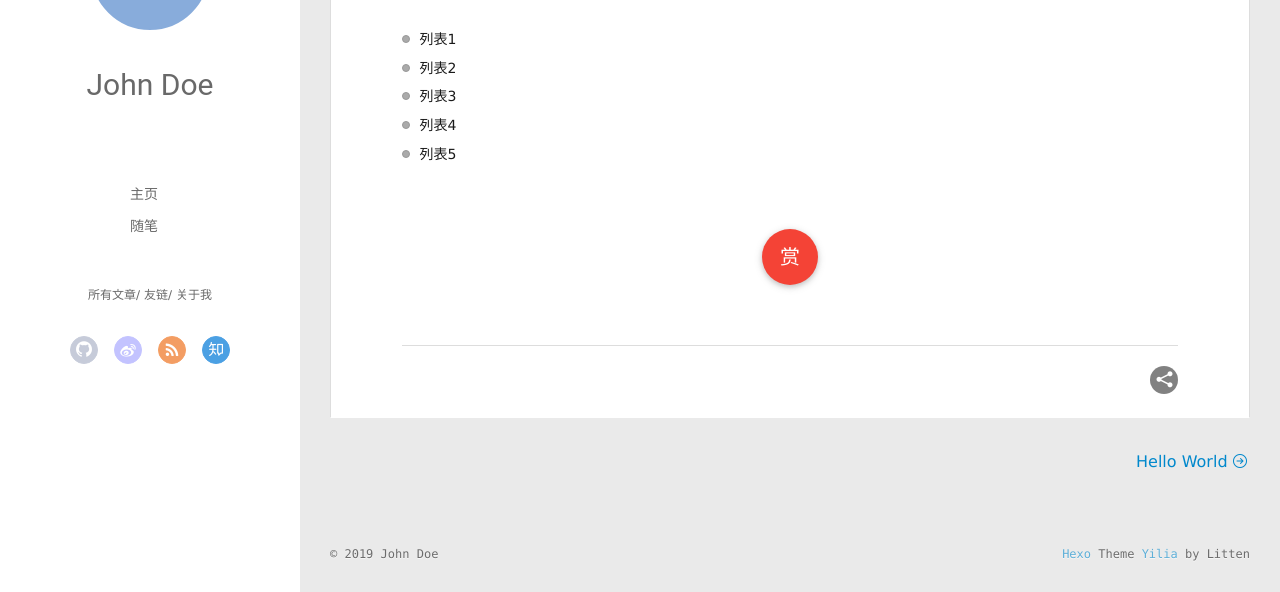
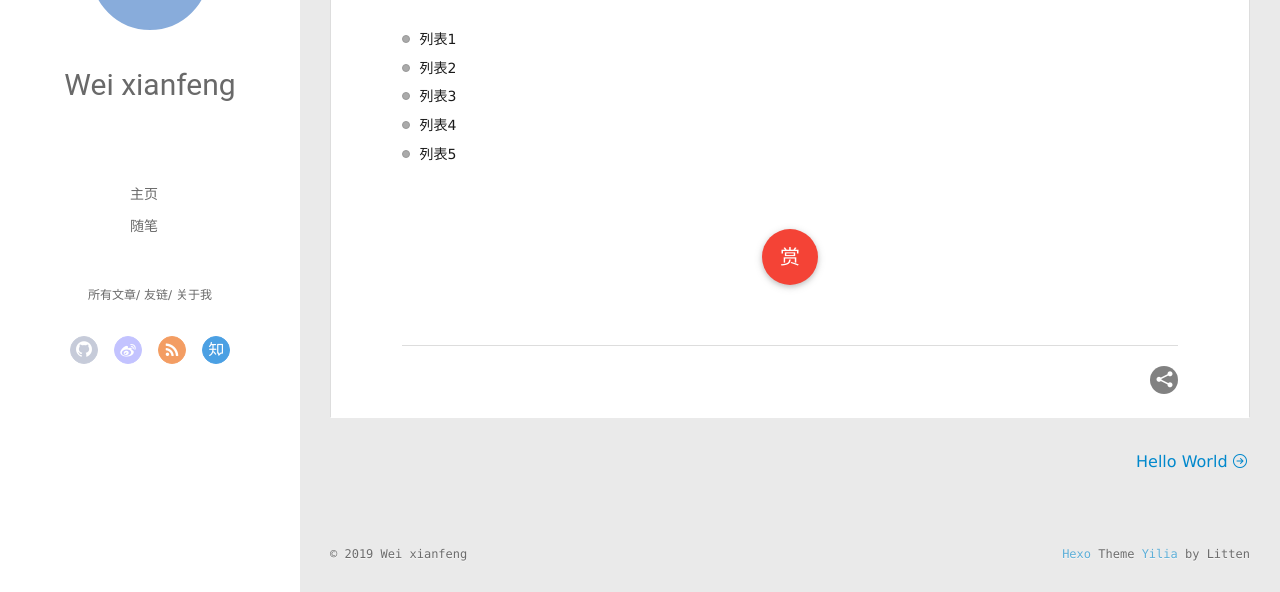
Before and after one commit to wei-xf/wei-xf.github.io, a plain HTML site: page 2019/12/22/My-New-Post/index.html in a window 1280 px wide. Shown: the part 205-797 px from the top of the page. Drawn offline with Linux system fonts and the light colour scheme; no server answers.

Commit message:
Site updated: 2019-12-22 23:59:20

```diff
--- a/2019/12/22/My-New-Post/index.html
+++ b/2019/12/22/My-New-Post/index.html
@@ -17,7 +17,7 @@
 <meta property="og:locale" content="en_US">
 <meta property="article:published_time" content="2019-12-22T14:24:56.000Z">
 <meta property="article:modified_time" content="2019-12-22T15:51:56.000Z">
-<meta property="article:author" content="John Doe">
+<meta property="article:author" content="Wei xianfeng">
 <meta name="twitter:card" content="summary">
 
     <link rel="alternative" href="/atom.xml" title="Hexo" type="application/atom+xml">
@@ -50,7 +50,7 @@
 			<img src="" class="js-avatar">
 		</a>
 		<hgroup>
-		  <h1 class="header-author"><a href="/">John Doe</a></h1>
+		  <h1 class="header-author"><a href="/">Wei xianfeng</a></h1>
 		</hgroup>
 
 
@@ -108,7 +108,7 @@
 				<img src="" class="js-avatar">
 			</div>
 			<hgroup>
-			  <h1 class="header-author js-header-author">John Doe</h1>
+			  <h1 class="header-author js-header-author">Wei xianfeng</h1>
 			</hgroup>
 
 
@@ -319,7 +319,7 @@
   <div class="outer">
     <div id="footer-info">
     	<div class="footer-left">
-    		&copy; 2019 John Doe
+    		&copy; 2019 Wei xianfeng
     	</div>
       	<div class="footer-right">
       		<a href="http://hexo.io/" target="_blank">Hexo</a>  Theme <a href="https://github.com/litten/hexo-theme-yilia" target="_blank">Yilia</a> by Litten
```
Also changed, not shown: 2019/12/22/hello-world/index.html (+4 -4 lines), archives/2019/12/index.html (+4 -4 lines), archives/2019/index.html (+4 -4 lines), archives/index.html (+4 -4 lines), index.html (+4 -4 lines), test/index.html (+4 -4 lines).
